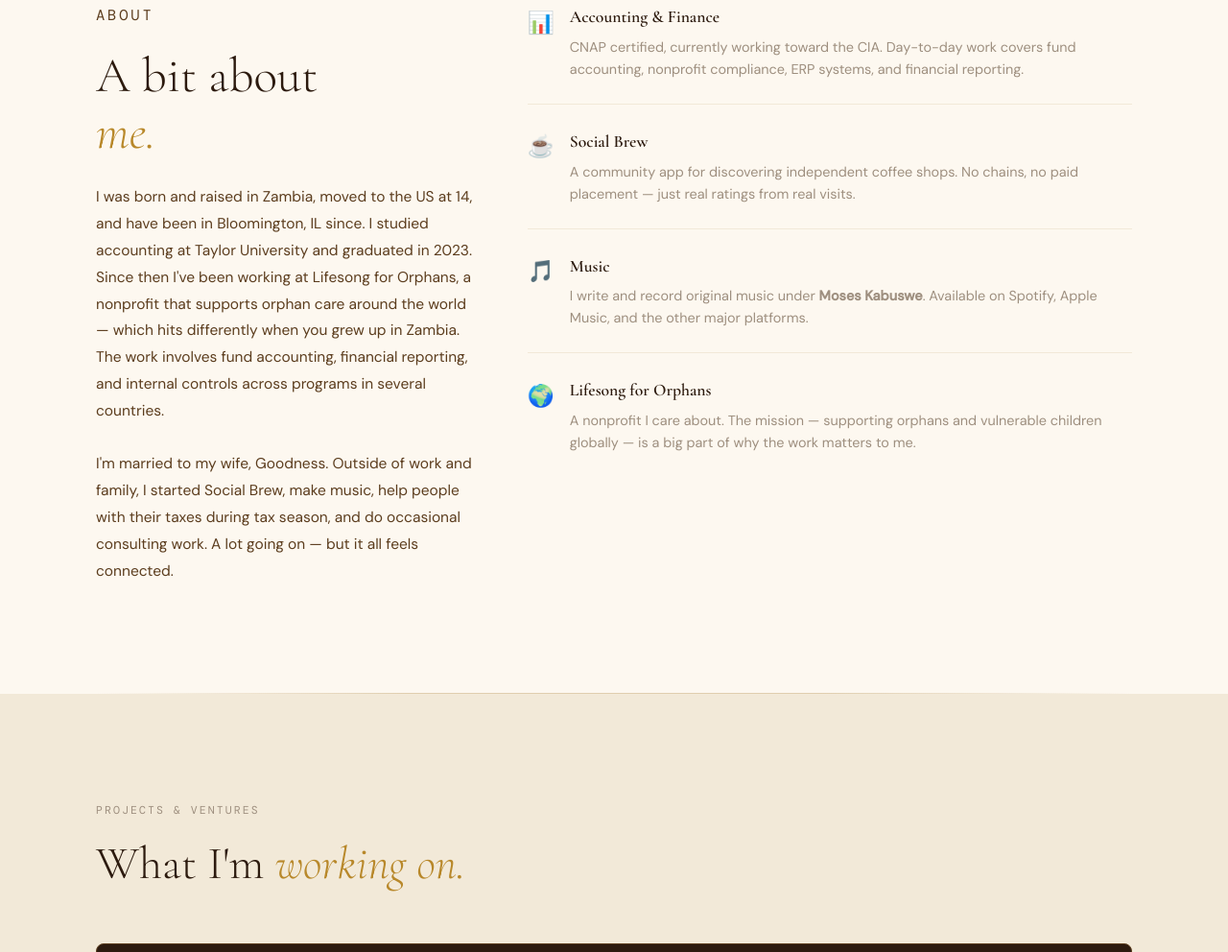
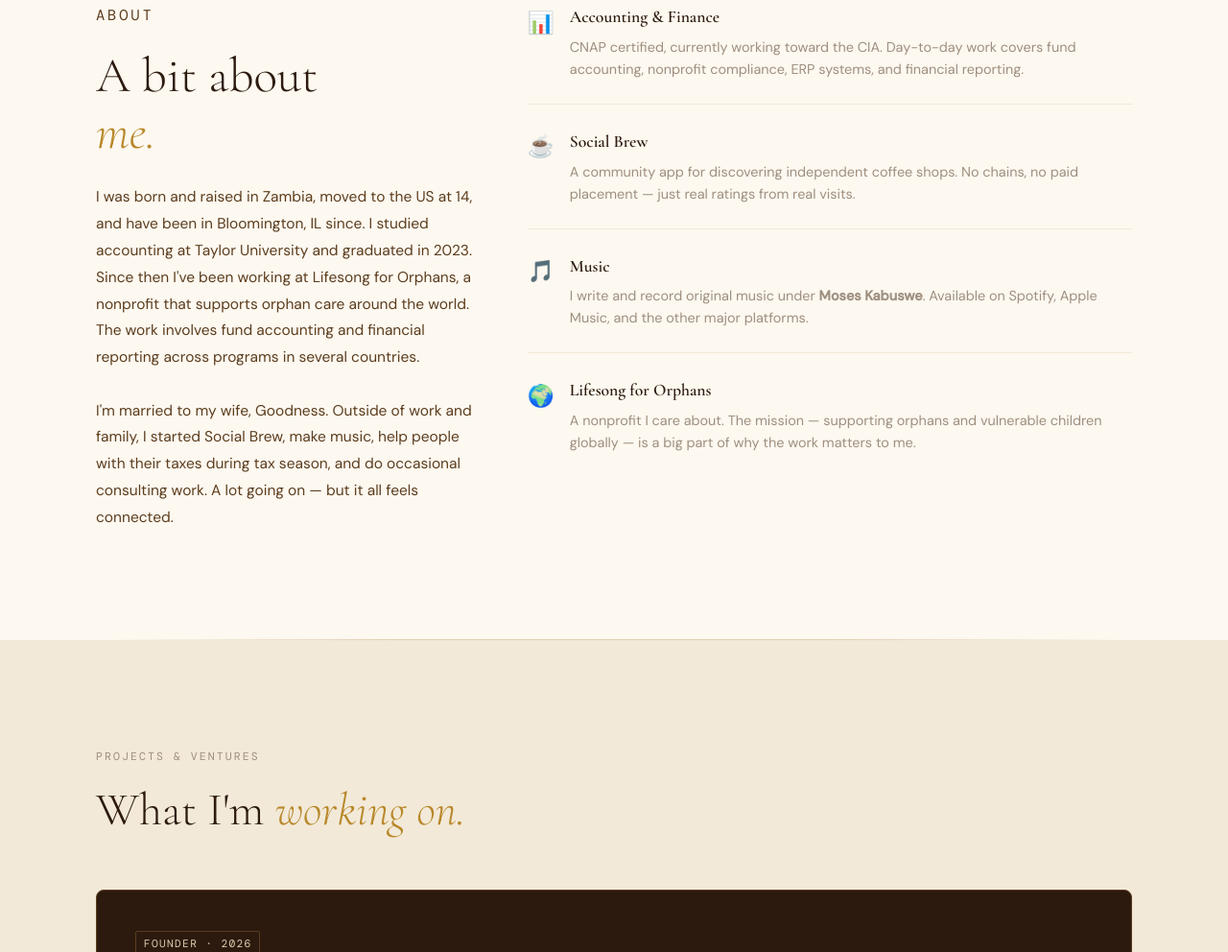
Before and after one commit to moseskabuswe-rgb/imagodei, a plain HTML site: page index.html in a window 1280 px wide. Shown: the part 910-1902 px from the top of the page at 96% size. Drawn offline with nearby package versions, Linux system fonts and the light colour scheme.

Commit message:
Add files via upload

```diff
--- a/index.html
+++ b/index.html
@@ -665,9 +665,8 @@
         <p>
           I was born and raised in Zambia, moved to the US at 14, and have been in Bloomington, IL since.
           I studied accounting at Taylor University and graduated in 2023. Since then I've been working
-          at Lifesong for Orphans, a nonprofit that supports orphan care around the world — which hits
-          differently when you grew up in Zambia. The work involves fund accounting, financial reporting,
-          and internal controls across programs in several countries.
+          at Lifesong for Orphans, a nonprofit that supports orphan care around the world.
+          The work involves fund accounting and financial reporting across programs in several countries.
         </p>
         <br/>
         <p>
```
